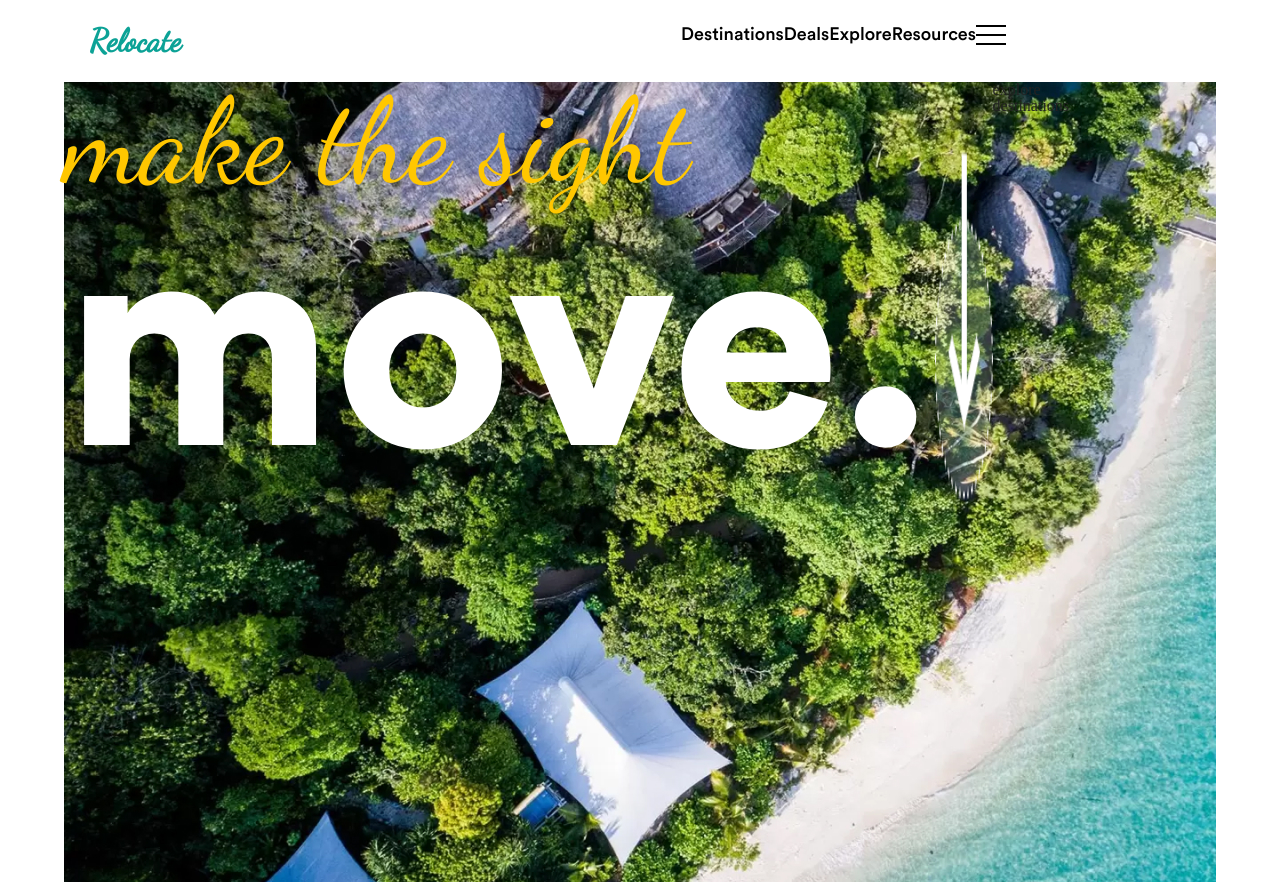
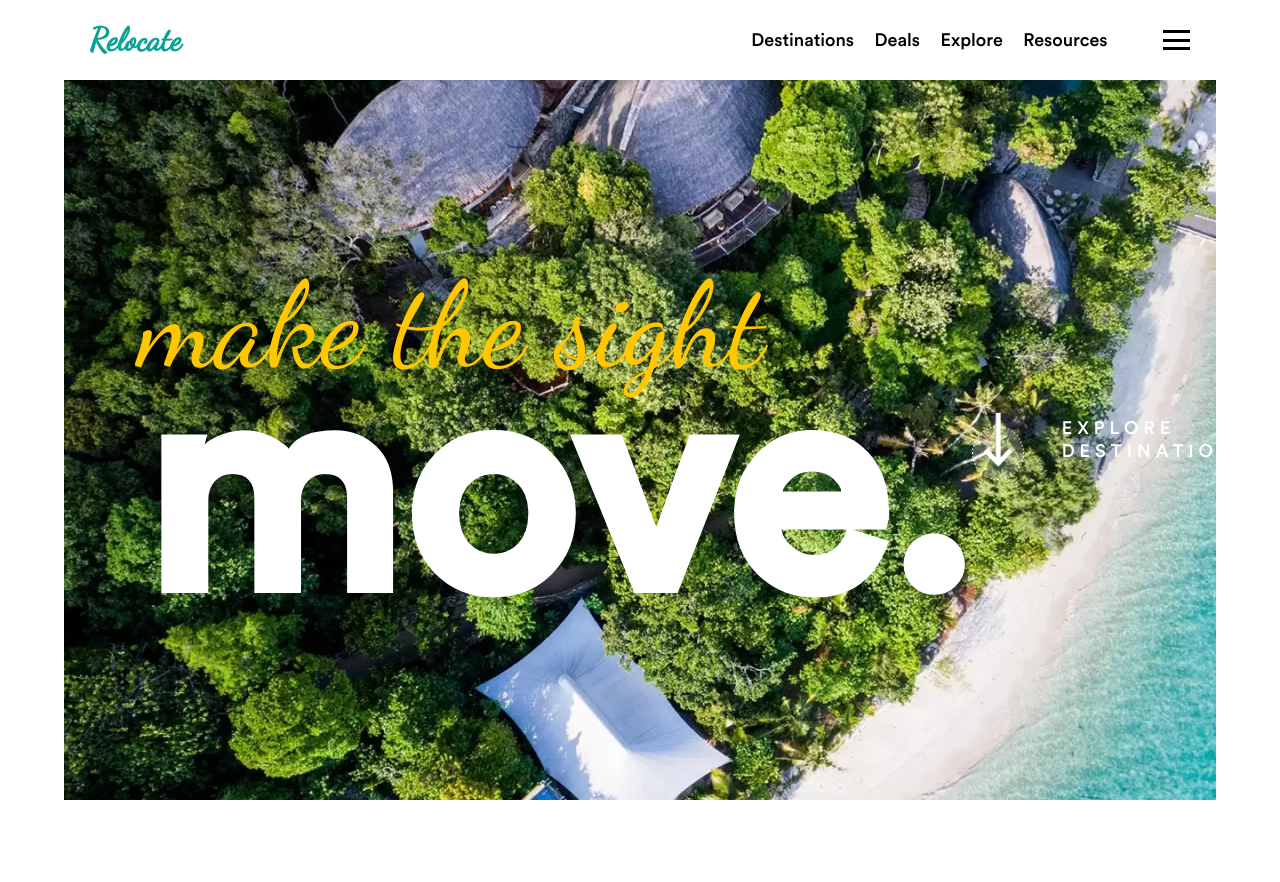
Before and after one commit to PolinaV2020/relocate, a website: page src/index.html in a window 1280 px wide. After the commit the page ends 800 px from the top, so only its background shows below. Drawn offline with nearby package versions, Linux system fonts and the light colour scheme; files that its build step writes are made by us from their sources; files whose address does not match are found by name.

Commit message:
feat: add header and main styles

```diff
--- a/src/_header.html
+++ b/src/_header.html
@@ -14,9 +14,9 @@
 
     <header class="header">
       <div class="header__wrapper">
+      <a class="header__logo" href="index.html"><h1 class="header__logo-text">Relocate</h1></a>
       <nav class="header__nav">
           <ul class="header__nav-list">
-                <li class="nav-list-item"><a class="nav-list-link" href="index.html"><h1 class="header__logo">Relocate</h1></a></li>
               <li class="nav-list-item"><a class="nav-list-link" href="#">Destinations</a></li>
               <li class="nav-list-item"><a class="nav-list-link" href="#">Deals</a></li>
               <li class="nav-list-item"><a class="nav-list-link" href="#">Explore</a></li>
--- a/src/index.html
+++ b/src/index.html
@@ -6,8 +6,10 @@
         <h2 class="main__title-item">Make the sight</h2>
         <h1 class="main__subtitle">Move.</h1>
       </div>
-      <input type="image" class="main__button" id="main-button" alt="Take more information" src="img/explore-button.png">
-      <label for="main-button" class="main__label">explore destinations</label>
+      <div class="main__details">
+        <input type="image" class="main__button" id="main-button" alt="Take more information" src="img/explore-button.png">
+        <label for="main-button" class="main__label">explore destinations</label>
+      </div>
     </div>
 </main>
 
--- a/src/scss/components/_header.scss
+++ b/src/scss/components/_header.scss
@@ -1,31 +1,36 @@
 .header {
   display: flex;
   max-width: 1440px;
-  height: 82px;
+  height: 10vh;
   align-items: center;
+  justify-content: center;
+  margin: 0 auto;
   background-color: #ffffff;
 
   &__wrapper {
+  display: flex;
+  justify-content: center;
+  align-items: center;
   width: 86%;
-  display: flex;
-  margin: 0 auto;
   }
 
-  &__nav{
+  &__nav {
+    width: 35%;
+    padding-right: 5%;
+  }
 
-  }
 
   &__nav-list {
   display: flex;
-  align-self: end;
-  width: 50%;
+  width: 100%;
   justify-content: space-between;
   }
 
 
   &__logo {
-    width: 30%;
-    padding-right: 500px;
+    display: flex;
+    justify-content: start;
+    width: 65%;
     font: {
       family: "Dancing Script";
       size: 32px;
@@ -58,7 +63,7 @@
     content: "";
     position: absolute;
     width: 100%;
-    height: 2px;
+    height: 3px;
     left: 0;
     background-color: #000000;
   }
@@ -74,7 +79,7 @@
   & span {
     position: absolute;
     width: 100%;
-    height: 2px;
+    height: 3px;
     left: 0;
     top: 9px;
     background-color: #000000;
--- a/src/scss/components/_layout.scss
+++ b/src/scss/components/_layout.scss
@@ -2,17 +2,22 @@
   margin: 0 auto;
   max-width: 1440px;
   width: 90%;
-  height: 100vh;
-  background-image: url("../../img/main-background.jpg");
-  background-color: coral;
+  height: 90vh;
+  background: url("../../img/main-background.jpg") no-repeat;
 
   &__container {
+    height: 100%;
     display: flex;
     justify-content: space-between;
-    width: 86%;
+    align-items: center;
+    padding: 0px 6% 0px 6.5%;
   }
 
   &__title{
+    display: flex;
+    height: 100%;
+    flex-direction: column;
+    justify-content: center;
     text-transform: lowercase;
   }
 
@@ -20,15 +25,51 @@
     font: {
       family: "Dancing Script";
       size: 120px;
+      weight: 400;
     }
     color: #FFC700;
+    z-index: 0;
   }
 
   &__subtitle{
+    display: flex;
     font: {
-      family: "Circular Std Black";
+      family: "Circular Std Medium";
       size: 300px;
+      weight: 900;
     }
+    line-height: 228px;
     color: #ffffff;
+    z-index: 10;
+  }
+
+  &__button {
+    height: 82px;
+    width: 52px;
+  }
+
+  &__label {
+    width: 170px;
+    height: 46px;
+    padding-left: 25px;
+    font: {
+    family: "Circular Std Medium";
+    size: 18px;
+    weight: 500;
+    }
+    color: #FFFFFF;
+    text-transform: uppercase;
+    letter-spacing: 5px;
+    line-height: 23px;
+  }
+
+  &__details {
+    display: flex;
+    align-items: center;
+    height: 100%;
+  }
+
+  &__button{
+    margin-right: 5%;
   }
 }
```
Also changed, not shown: dist/css/style.css, dist/css/style.min.css, dist/index.html. Lines whose indentation alone changed are shown as unchanged.
